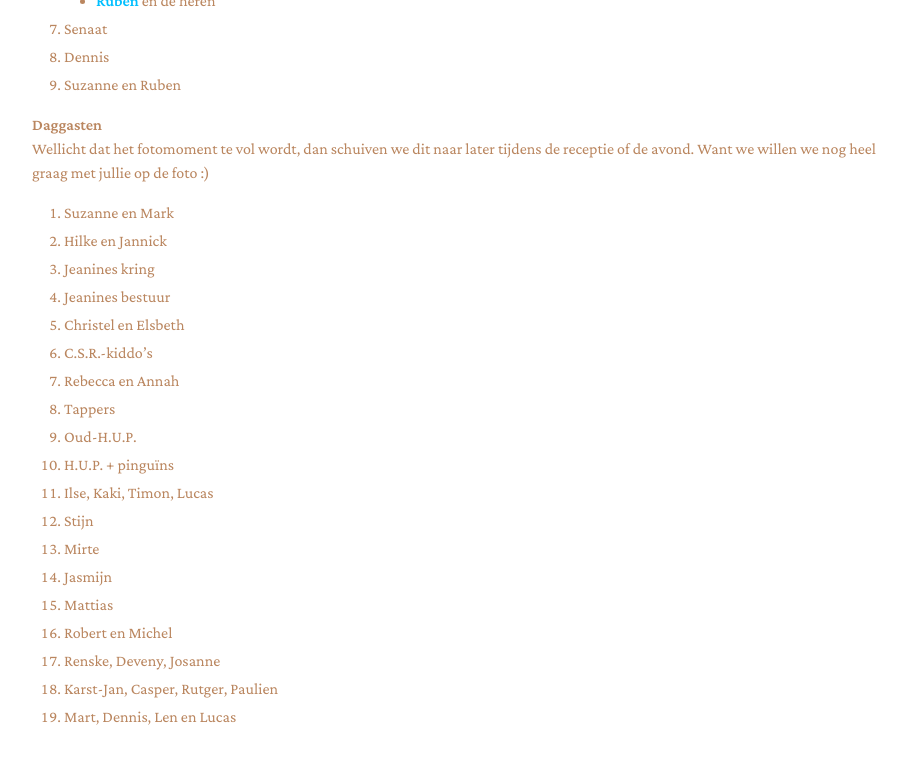
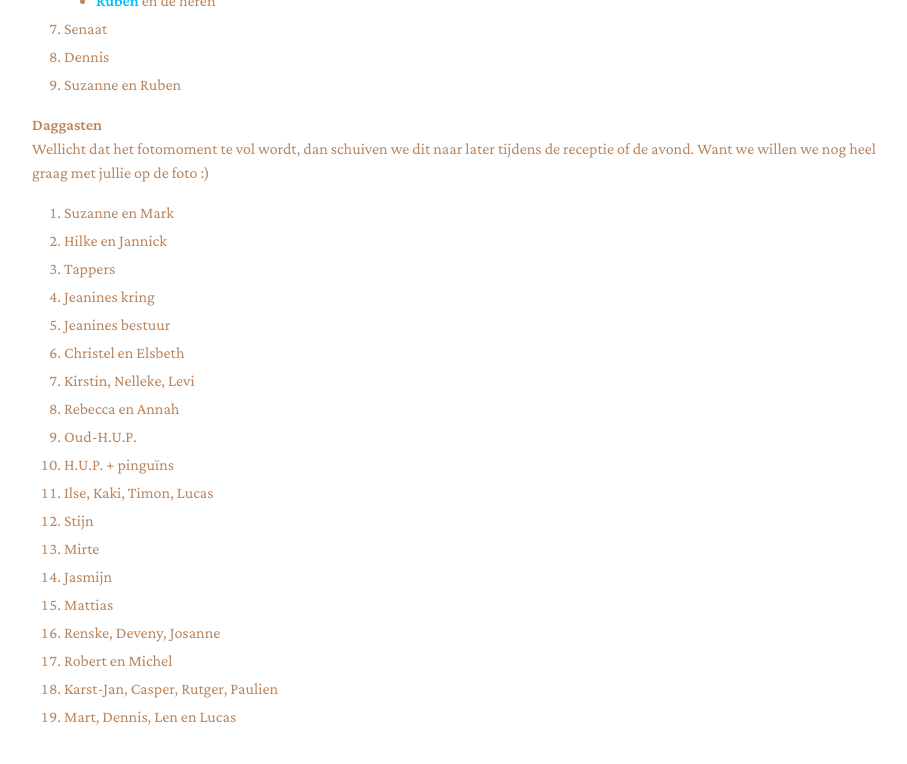
Before and after one commit to RubenSmit/bruiloftjeanineenruben.nl, a Jekyll site: the page built from fotovolgorde.markdown, in a window 1280 px wide and 900 px high, scrolled down 2442 px. Shown: the top 764 px of the window, without its empty margins (176-1083 px from the left). Built offline with Jekyll 4.4.1, drawn with Linux system fonts in a browser that asks for light colours.

Commit message:
Update fotovolgorde.markdown

```diff
--- a/fotovolgorde.markdown
+++ b/fotovolgorde.markdown
@@ -69,12 +69,12 @@ En trek uiteraard je mooiste smoeltje op de foto ;)
 Wellicht dat het fotomoment te vol wordt, dan schuiven we dit naar later tijdens de receptie of de avond. Want we willen we nog heel graag met jullie op de foto :)
 1. Suzanne en Mark
 1. Hilke en Jannick
+1. Tappers
 1. Jeanines kring
 1. Jeanines bestuur
 1. Christel en Elsbeth
-1. C.S.R.-kiddo's
+1. Kirstin, Nelleke, Levi
 1. Rebecca en Annah
-1. Tappers
 1. Oud-H.U.P.
 1. H.U.P. + pinguïns
 1. Ilse, Kaki, Timon, Lucas
@@ -82,7 +82,7 @@ Wellicht dat het fotomoment te vol wordt, dan schuiven we dit naar later tijdens
 1. Mirte
 1. Jasmijn
 1. Mattias
+1. Renske, Deveny, Josanne
 1. Robert en Michel
-1. Renske, Deveny, Josanne
 1. Karst-Jan, Casper, Rutger, Paulien
 1. Mart, Dennis, Len en Lucas
```
